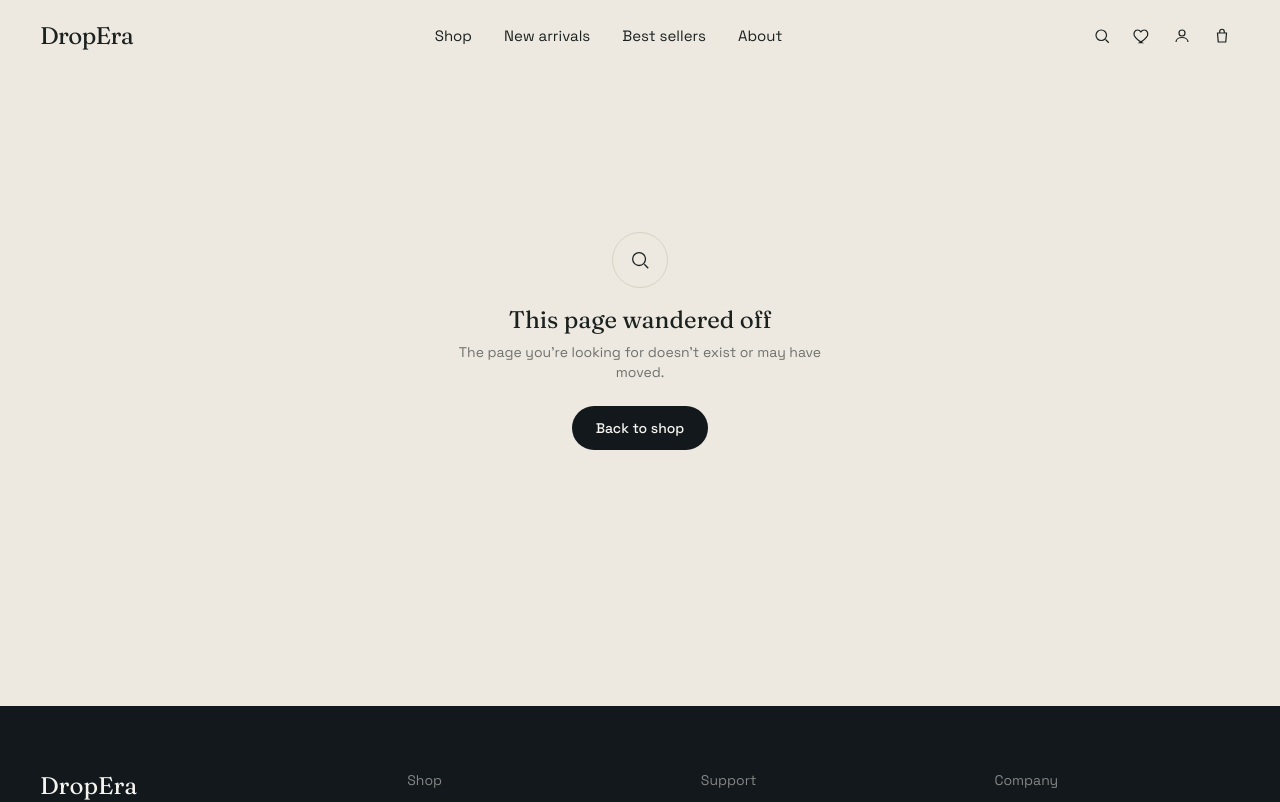
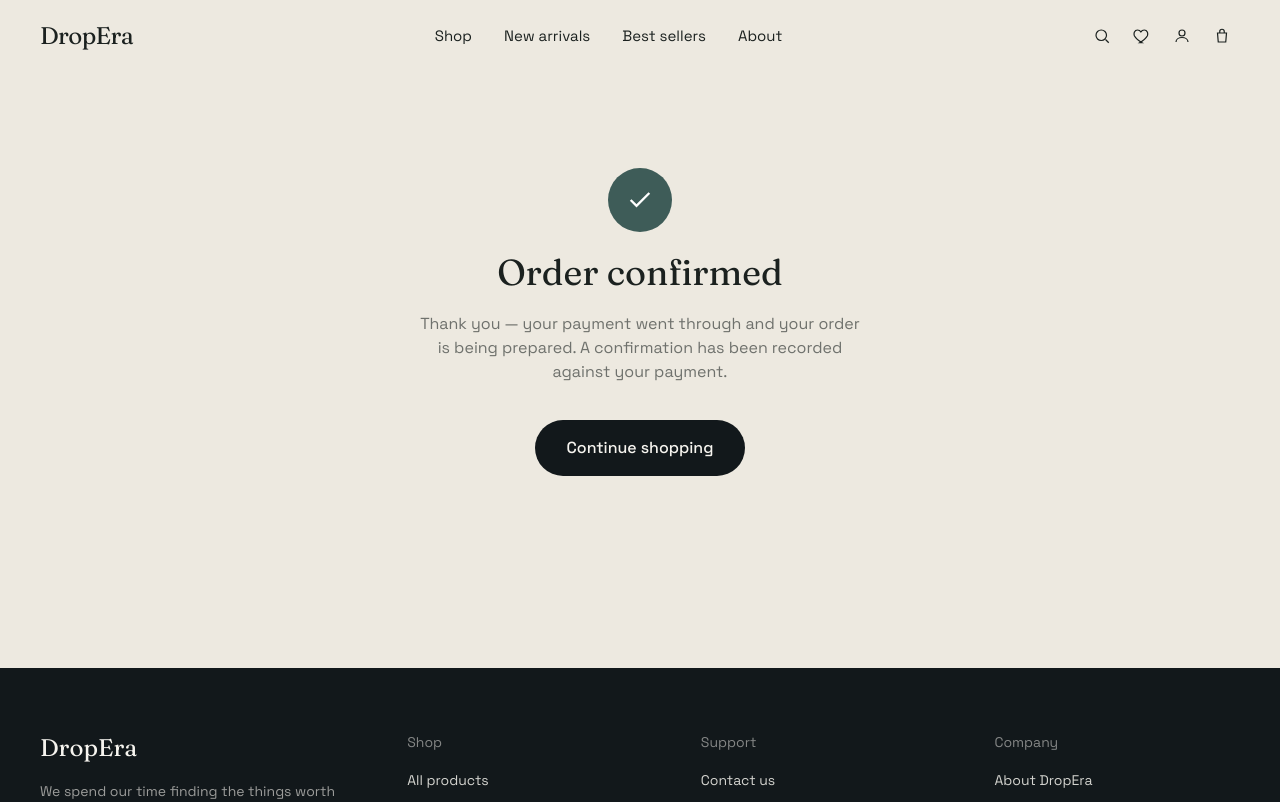
Before and after one commit to Abro999/fathom-store, a Next.js app: page /order-confirmed in a window 1280 px wide. Before the commit this address had no page. Shown: the top 802 px of the page. Built offline with nearby package versions, Linux system fonts and the light colour scheme.

Commit message:
Create page.tsx

```diff
--- /dev/null
+++ b/src/app/order-confirmed/page.tsx
@@ -0,0 +1,30 @@
+"use client";
+
+import { useSearchParams } from "next/navigation";
+import { Button } from "@/components/ui/Button";
+
+export default function OrderConfirmedPage() {
+  const params = useSearchParams();
+  const paymentId = params.get("payment_id");
+
+  return (
+    <div className="container-page py-24 flex flex-col items-center text-center gap-5">
+      <div className="w-16 h-16 rounded-full bg-teel flex items-center justify-center">
+        <svg width="28" height="28" viewBox="0 0 24 24" fill="none" stroke="white" strokeWidth="2">
+          <path d="M20 6L9 17l-5-5" />
+        </svg>
+      </div>
+      <h1 className="font-display text-3xl md:text-4xl text-charcoal">Order confirmed</h1>
+      <p className="font-sans text-charcoal/60 max-w-md">
+        Thank you — your payment went through and your order is being prepared. A confirmation has been
+        recorded against your payment.
+      </p>
+      {paymentId && (
+        <p className="font-sans text-xs text-charcoal/40">Payment reference: {paymentId}</p>
+      )}
+      <Button href="/shop" variant="primary" size="lg" className="mt-4">
+        Continue shopping
+      </Button>
+    </div>
+  );
+}
```
